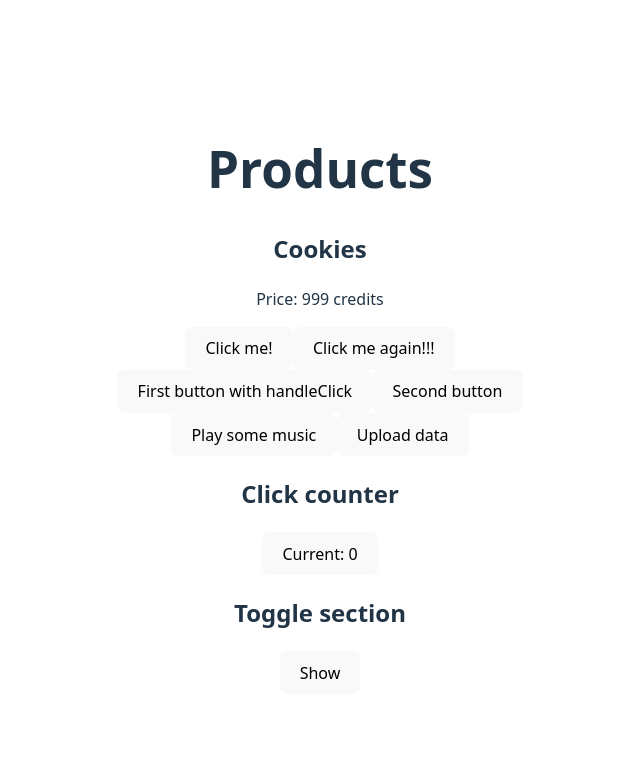
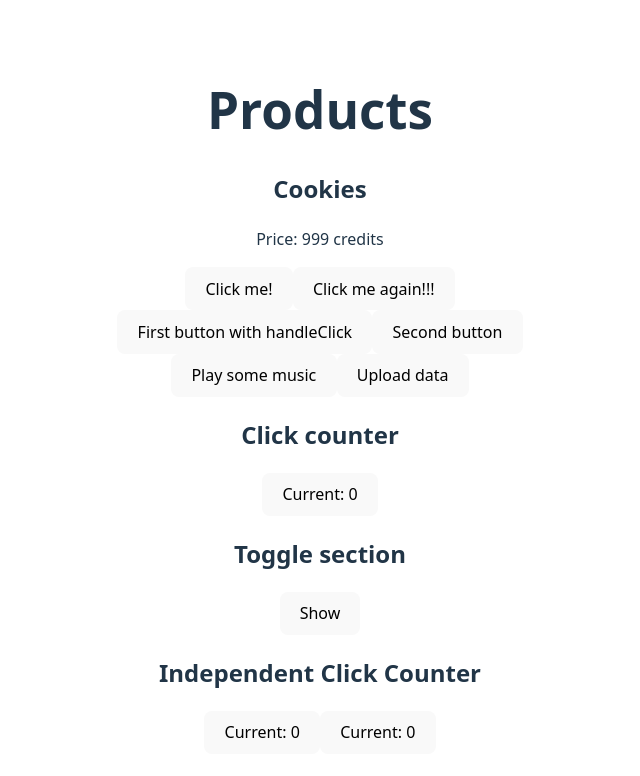
Before and after one commit to dvankevich/react-001, a React (Vite) app: page / in a window 1280 px wide. Shown: the top 776 px of the page, without its empty margins (320-960 px from the left). Built offline with nearby package versions, Linux system fonts and the light colour scheme.

Commit message:
Independent Click Counter

```diff
--- a/src/App.jsx
+++ b/src/App.jsx
@@ -31,6 +31,16 @@ function App() {
     setIsOpen(!isOpen);
   };
 
+  const ClickCounter = () => {
+    const [clicks, setClicks] = useState(0);
+
+    const handleClick = () => {
+      setClicks(clicks + 1);
+    };
+
+    return <button onClick={handleClick}>Current: {clicks}</button>;
+  };
+
   return (
     <>
       <div>
@@ -59,6 +69,11 @@ function App() {
         <button onClick={handleToggle}>{isOpen ? "Hide" : "Show"}</button>
         {isOpen && <p>Now you can see me!</p>}
       </div>
+      <div>
+        <h2>Independent Click Counter</h2>
+        <ClickCounter />
+        <ClickCounter />
+      </div>
     </>
   );
 }
```
